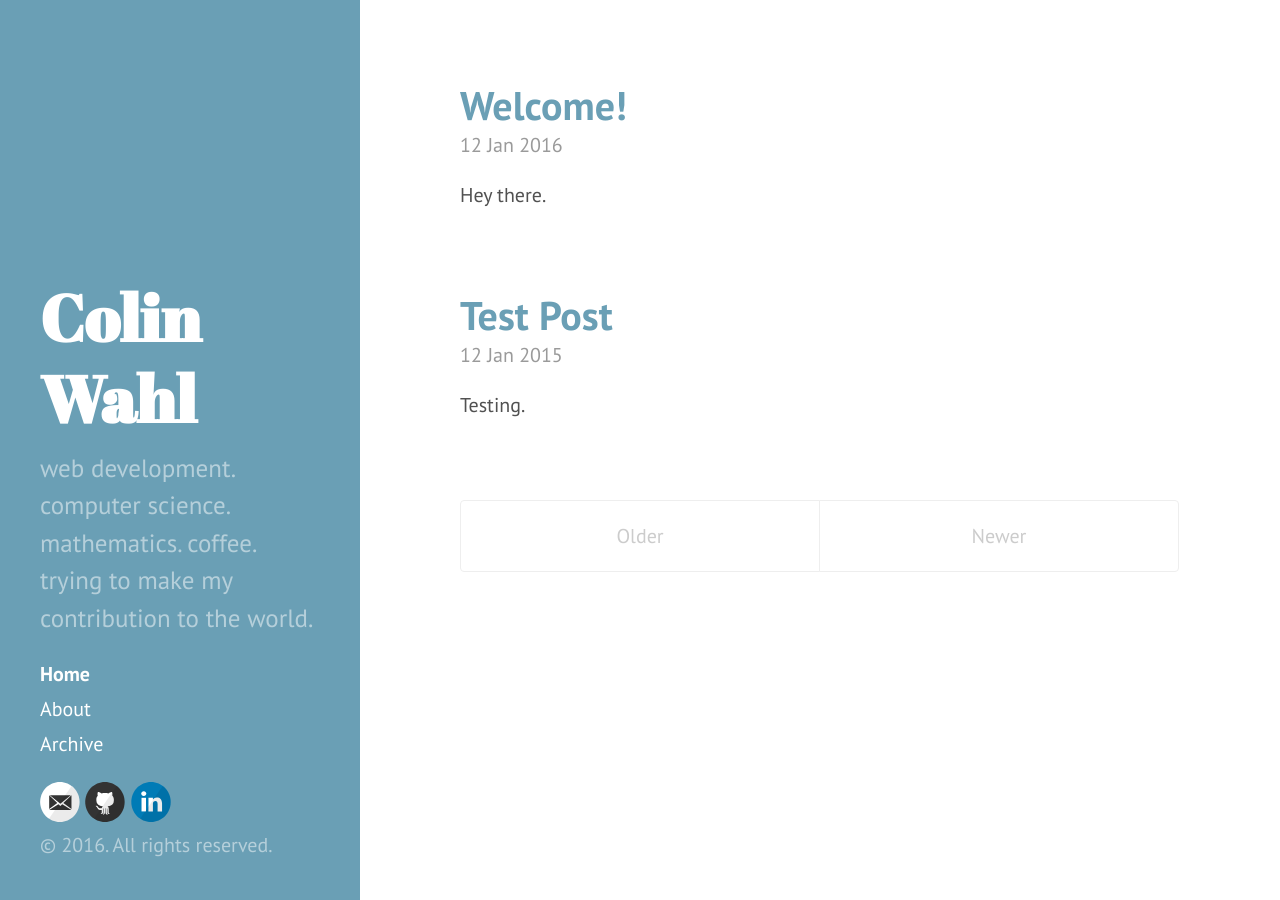
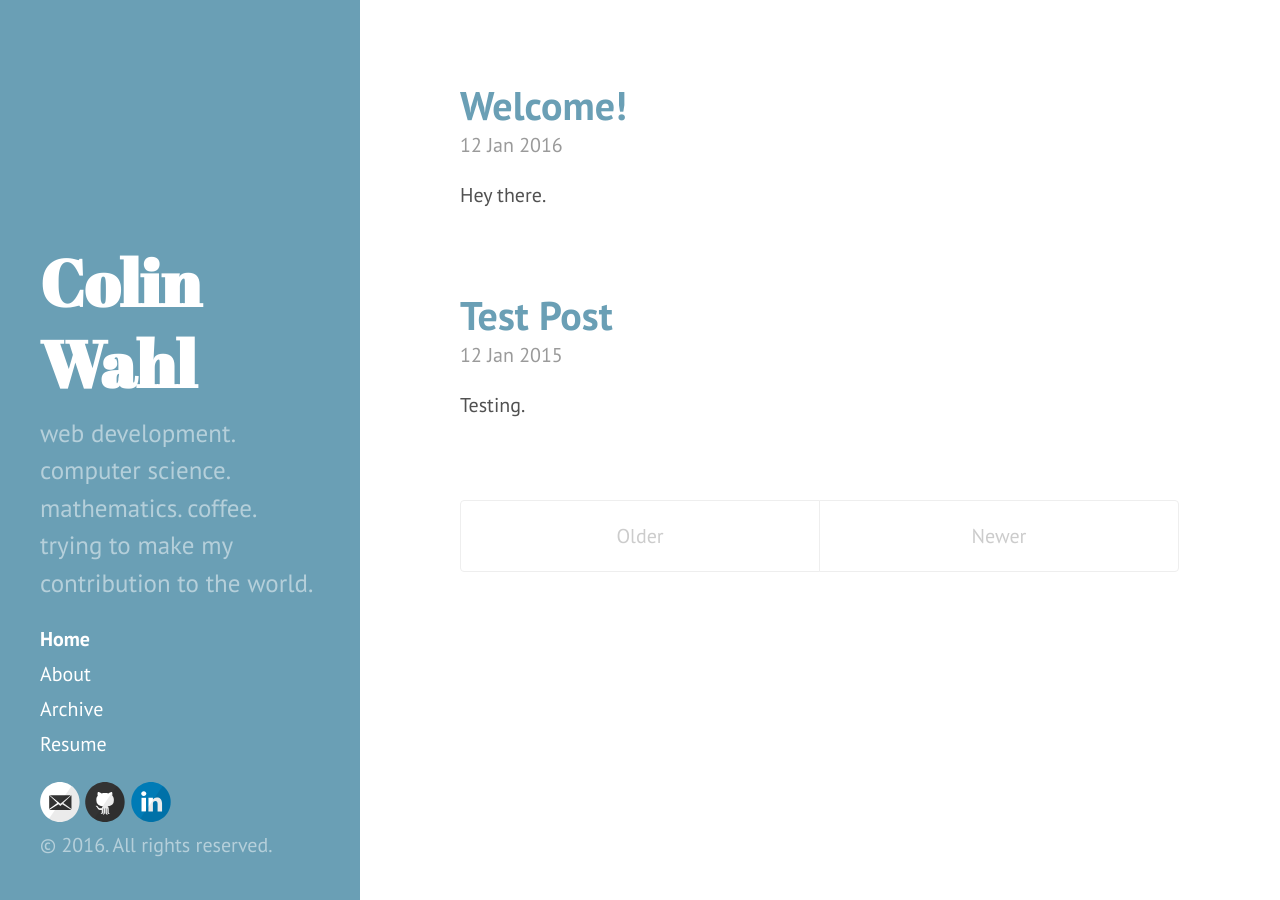
Before and after one commit to colinwahl/colinwahl.github.io, a Jekyll site: the page built from index.html, in a window 1280 px wide. Built offline with Jekyll 4.4.1, drawn with Linux system fonts in a browser that asks for light colours; Markdown is read by kramdown in place of the engine named in the settings; the list of posts is cut into pages by our own code.

Commit message:
added resume

```diff
--- a/_includes/sidebar.html
+++ b/_includes/sidebar.html
@@ -25,6 +25,7 @@
           {% endif %}
         {% endif %}
       {% endfor %}
+      <a class="sidebar-nav-item" href="colin_wahl_resume.pdf">Resume</a>
     </nav>
     <div class="footer-links">
       {% if site.footer-links.dribbble %}<a href="https://dribbble.com/{{ site.footer-links.dribbble }}"><i class="svg-icon dribbble"></i></a>{% endif %}
```
Also changed, not shown: 1 other file.
